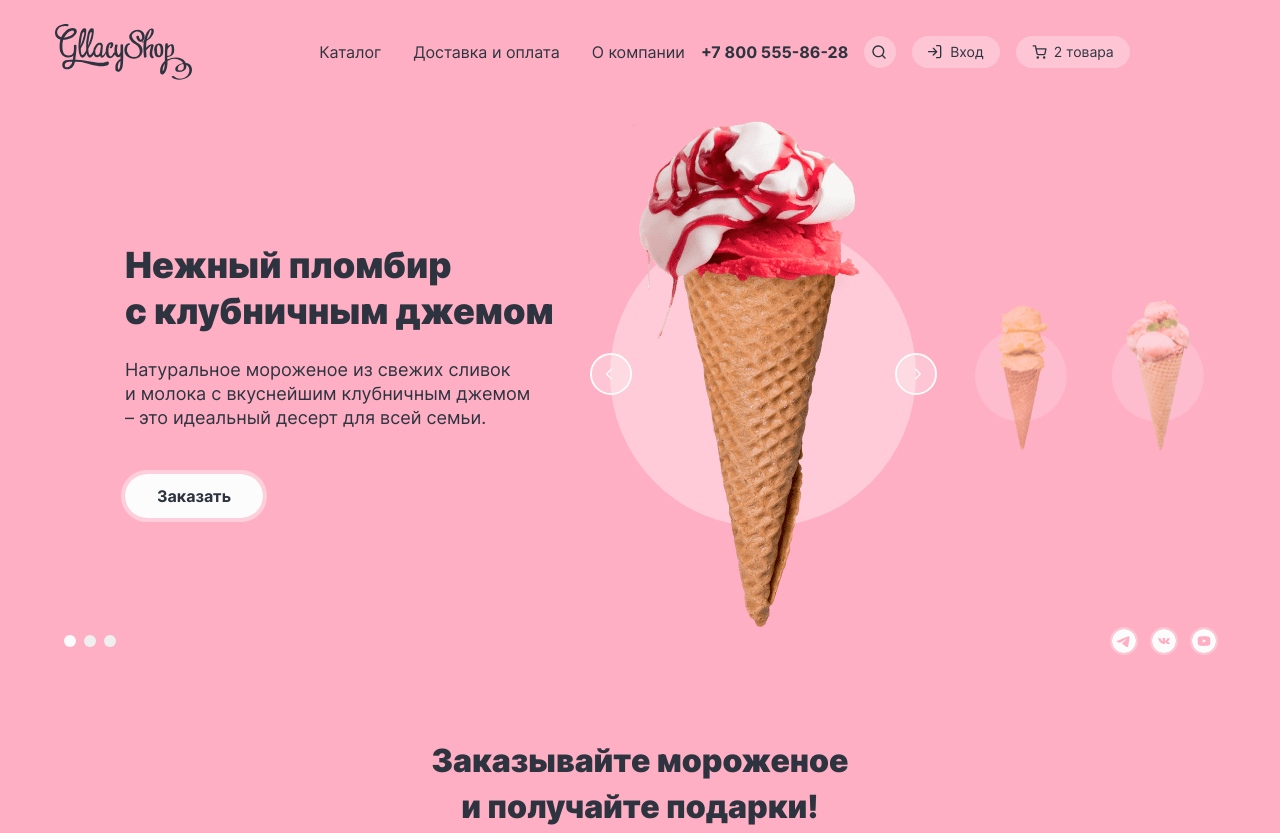
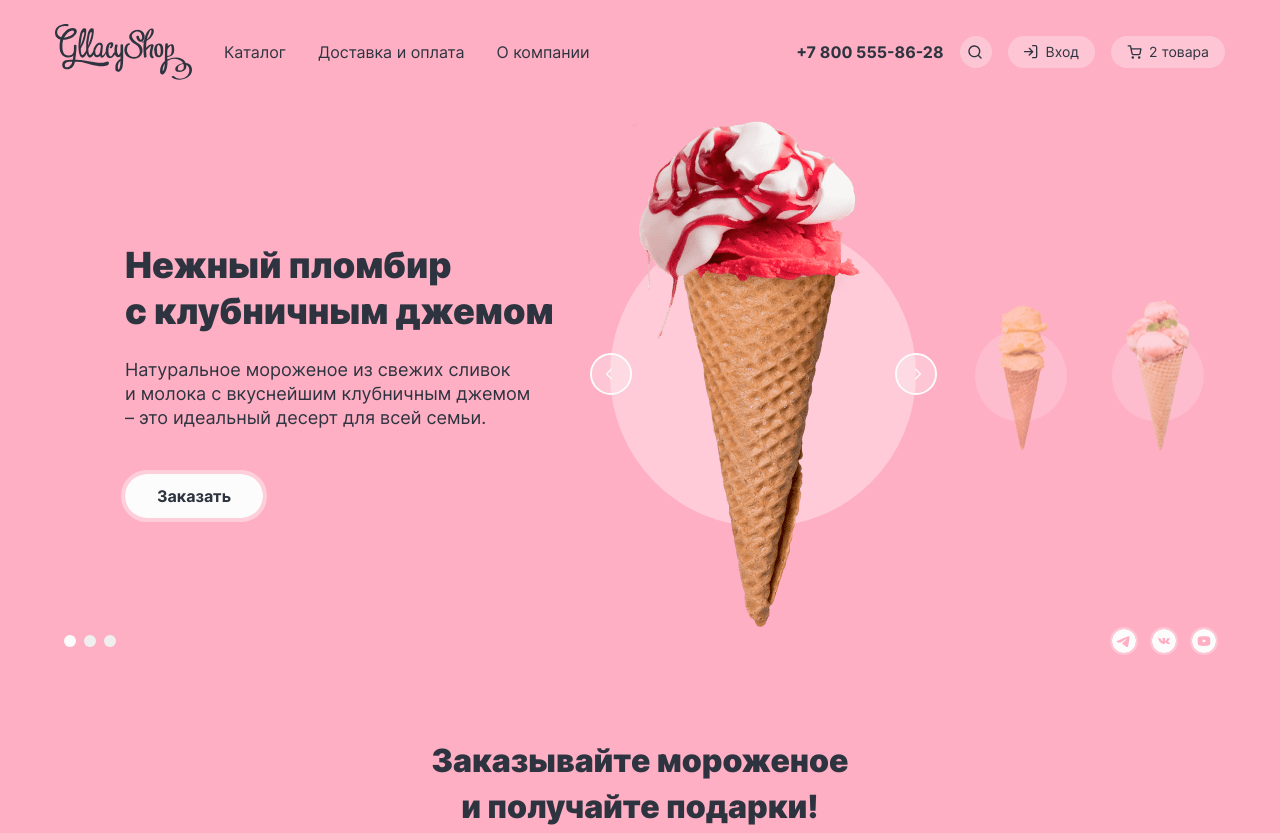
Before and after one commit to htmlacademy-htmlcss/1024441-gllacy-34, a plain HTML site: page index.html in a window 1280 px wide. Shown: the top 833 px of the page. Drawn offline with Linux system fonts and the light colour scheme.

Commit message:
Исправляет контейнер в хедере

```diff
--- a/styles/styles.css
+++ b/styles/styles.css
@@ -118,7 +118,7 @@ body {
   margin: 0 auto;
 }
 
-.page-header-inner{
+.page-header-inner {
   margin-bottom: 32px;
 }
 
@@ -136,7 +136,7 @@ body {
 }
 
 .navigation {
-  max-width: 1170px;
+  width: 1170px;
   display: flex;
   margin: 0 auto;
 }
```
